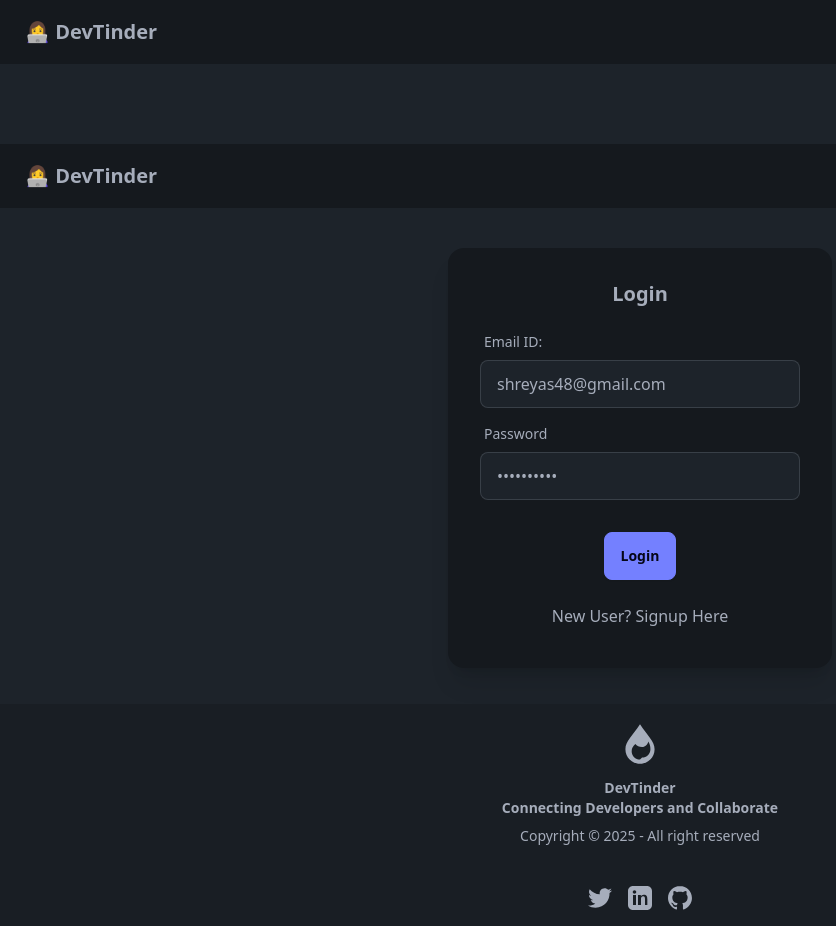
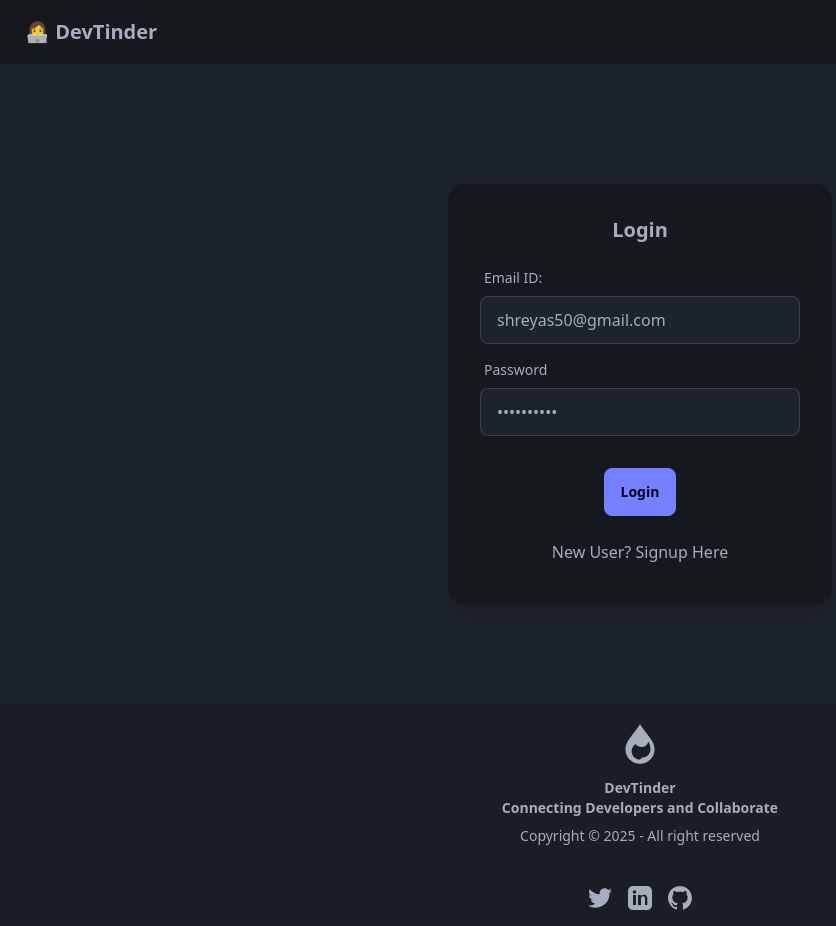
Before and after one commit to Shreyasj1508/DEV-TINDER-UI, a React (Vite) app: page /login in a window 1280 px wide. Shown: the whole page, without its empty margins (0-836 px from the left). Built offline with nearby package versions, Linux system fonts and the light colour scheme; no server answers; the HTML template or start-up script is replaced by a standard one.

Commit message:
fixed bug in the /login route

```diff
--- a/src/Components/Login.jsx
+++ b/src/Components/Login.jsx
@@ -4,11 +4,10 @@ import { useDispatch } from "react-redux";
 import { addUser } from "../utils/userSlice";
 import { useNavigate } from "react-router-dom";
 import { BASE_URL } from "../utils/constants";
-import NavBar from "./Navbar";
 
 const Login = () => {
-  const [emailId, setEmailId] = useState("shreyas48@gmail.com");
-  const [password, setPassword] = useState("Shreyas48@");
+  const [emailId, setEmailId] = useState("shreyas50@gmail.com");
+  const [password, setPassword] = useState("Shreyas50@");
   const [firstName, setFirstName] = useState("");
   const [lastName, setLastName] = useState("");
   const [isLoginForm, setIsLoginForm] = useState(true);
@@ -48,8 +47,6 @@ const Login = () => {
   };
 
   return (
-    <>
-      <NavBar /> {/* ✅ NavBar shown at top */}
     <div className="flex justify-center my-10">
       <div className="card bg-base-300 w-96 shadow-xl">
         <div className="card-body">
@@ -126,7 +123,6 @@ const Login = () => {
           </div>
         </div>
       </div>
-    </>
   );
 };
 
```
Lines whose indentation alone changed are shown as unchanged.
